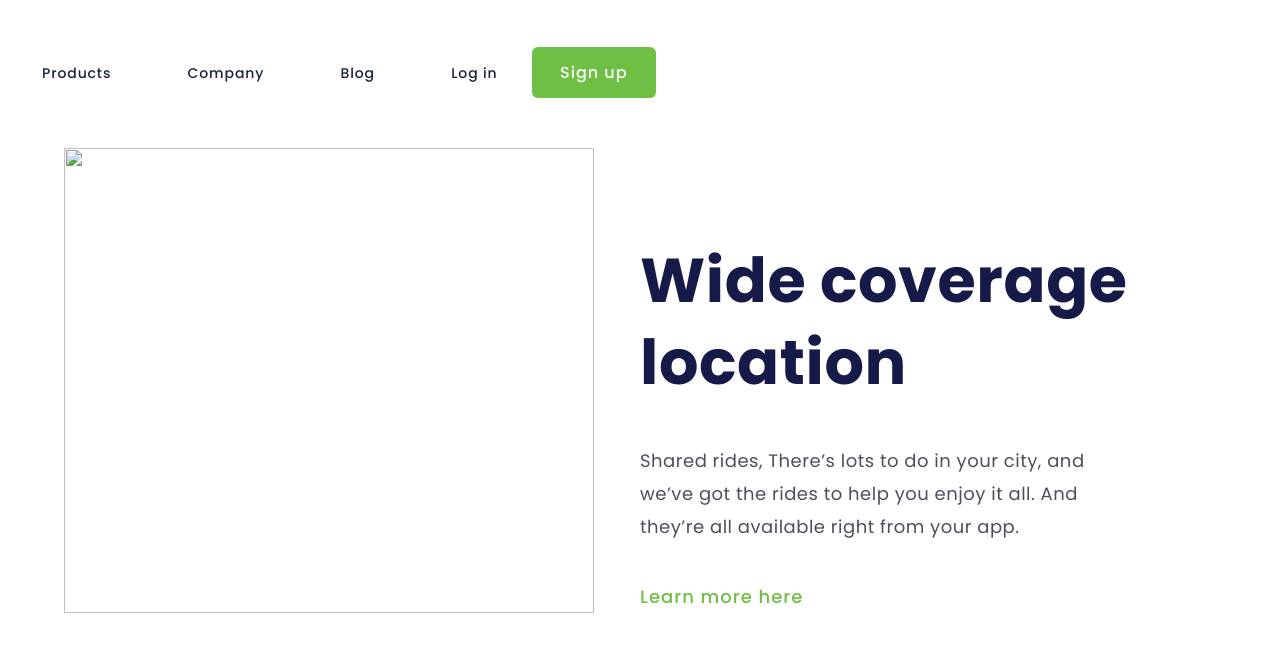
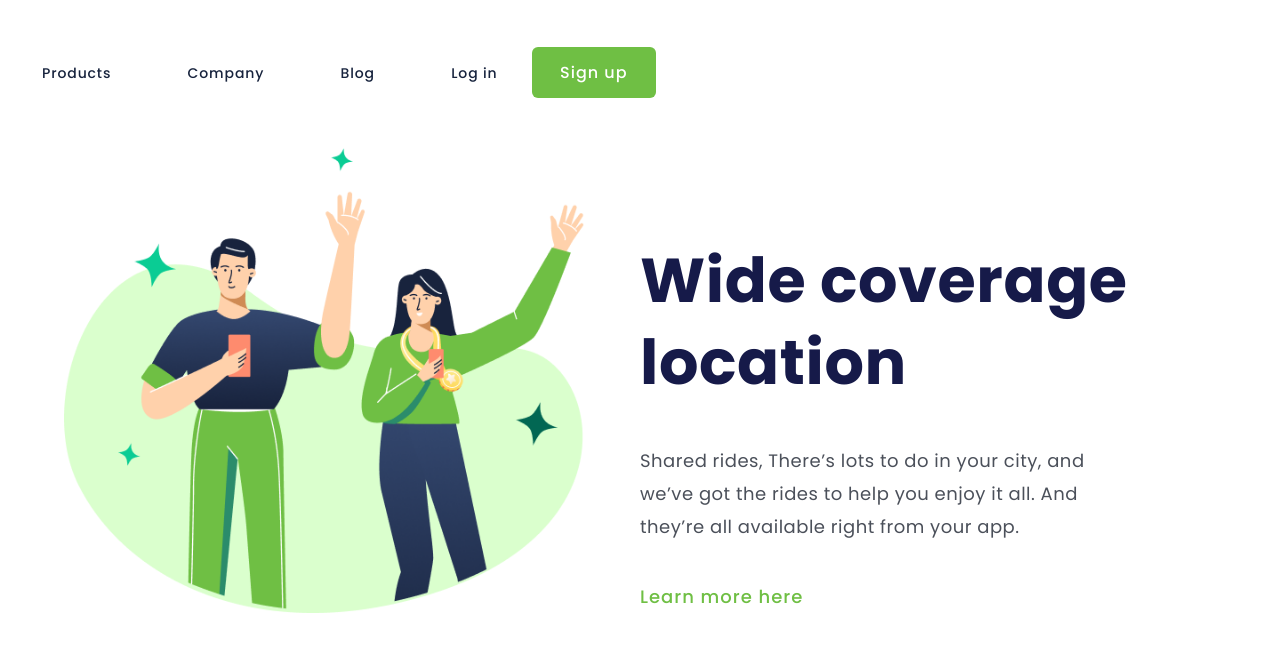
Before and after one commit to PedroPontes07/WIDE-COVERAGE, a plain HTML site: page index.html in a window 1280 px wide. Drawn offline with Linux system fonts and the light colour scheme; the site is published under a folder, as on GitHub Pages, so addresses that start at the root find nothing.

Commit message:
Novas modificacoes no index.html

```diff
--- a/index.html
+++ b/index.html
@@ -19,7 +19,7 @@
     </header>
     <main>
         <div class="box-01">
-            <img src="/ASSETs/logo-01.png" />
+            <img src="ASSETs/logo-01.png" />
         </div>
         <div class="box-02">
             <h1>Wide coverage location</h1>
```
